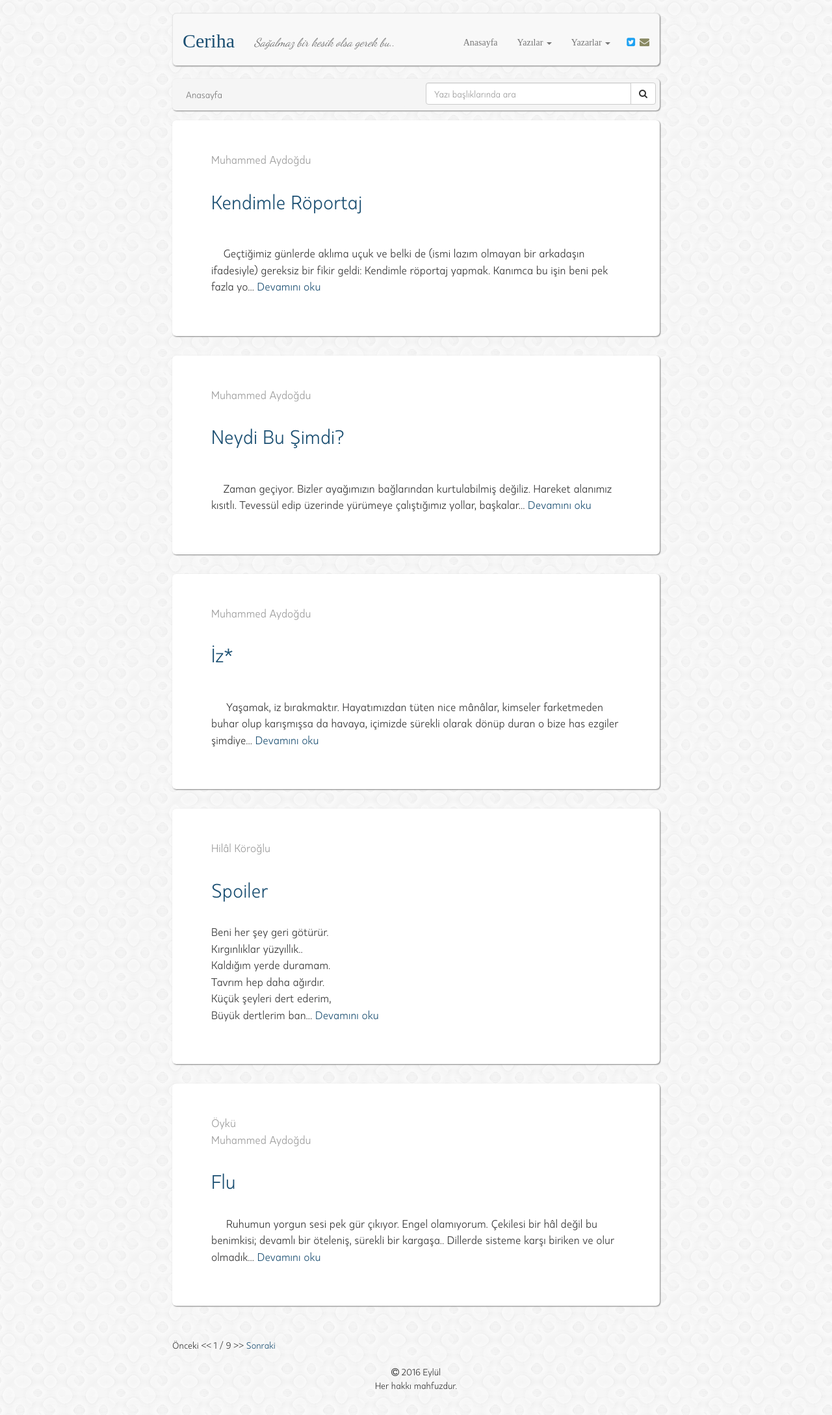
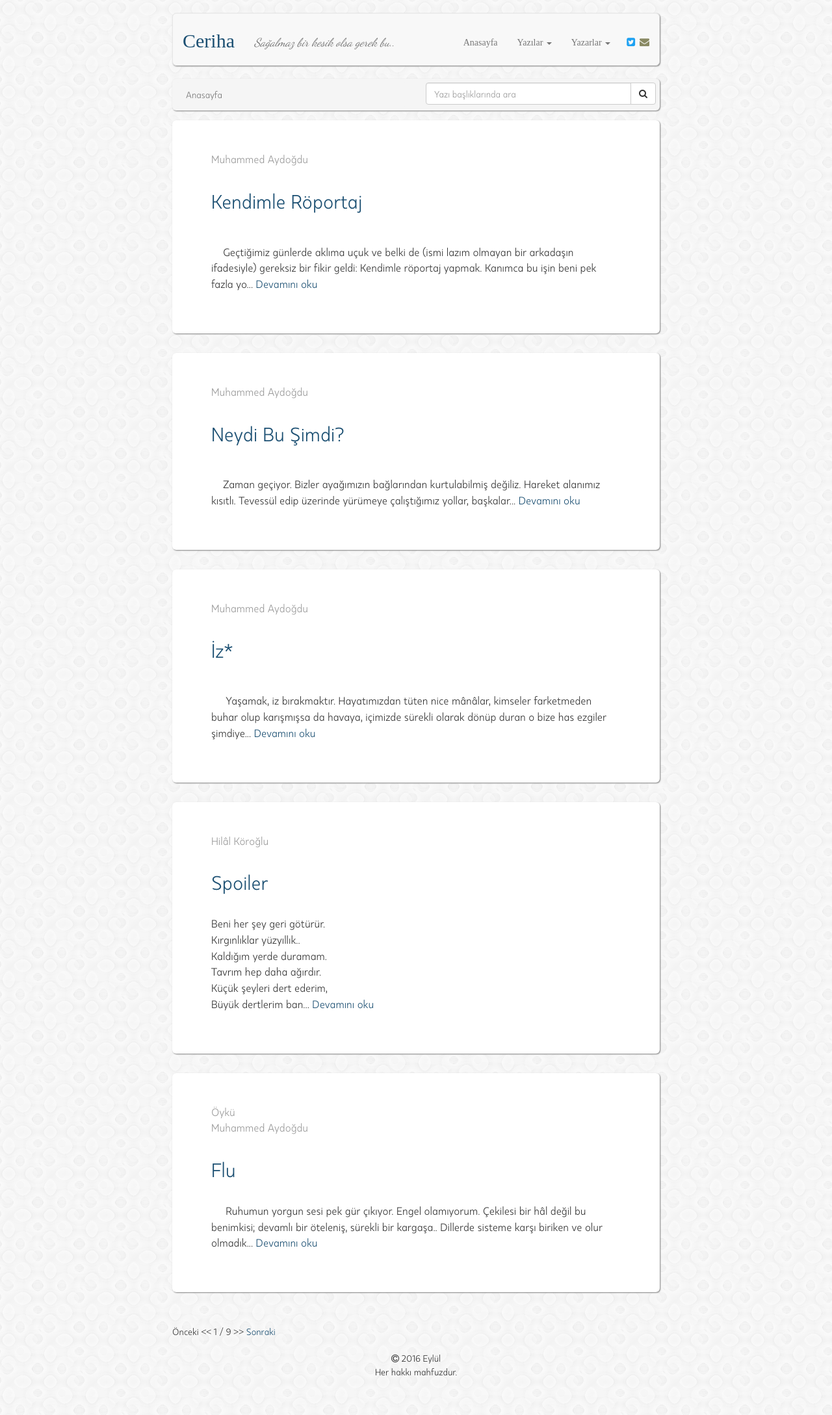
Before and after one commit to muhammedaydogdu/muhammedaydogdu.github.io, a Jekyll site: the page built from index.html, in a window 1280 px wide. Shown: the whole page at 65% size. Built offline with Jekyll 4.4.1, drawn with Linux system fonts in a browser that asks for light colours; some web fonts are replaced; the list of posts is cut into pages by our own code; after the commit the page ends 2156 px from its top, so only the background shows below that.

Commit message:
Update style.css

```diff
--- a/css/style.css
+++ b/css/style.css
@@ -95,7 +95,7 @@
 }
 
 .container .jumbotron p {
-  font-size: 17px;
+  font-size: 16.5px;
 }
 
 .data {
```
